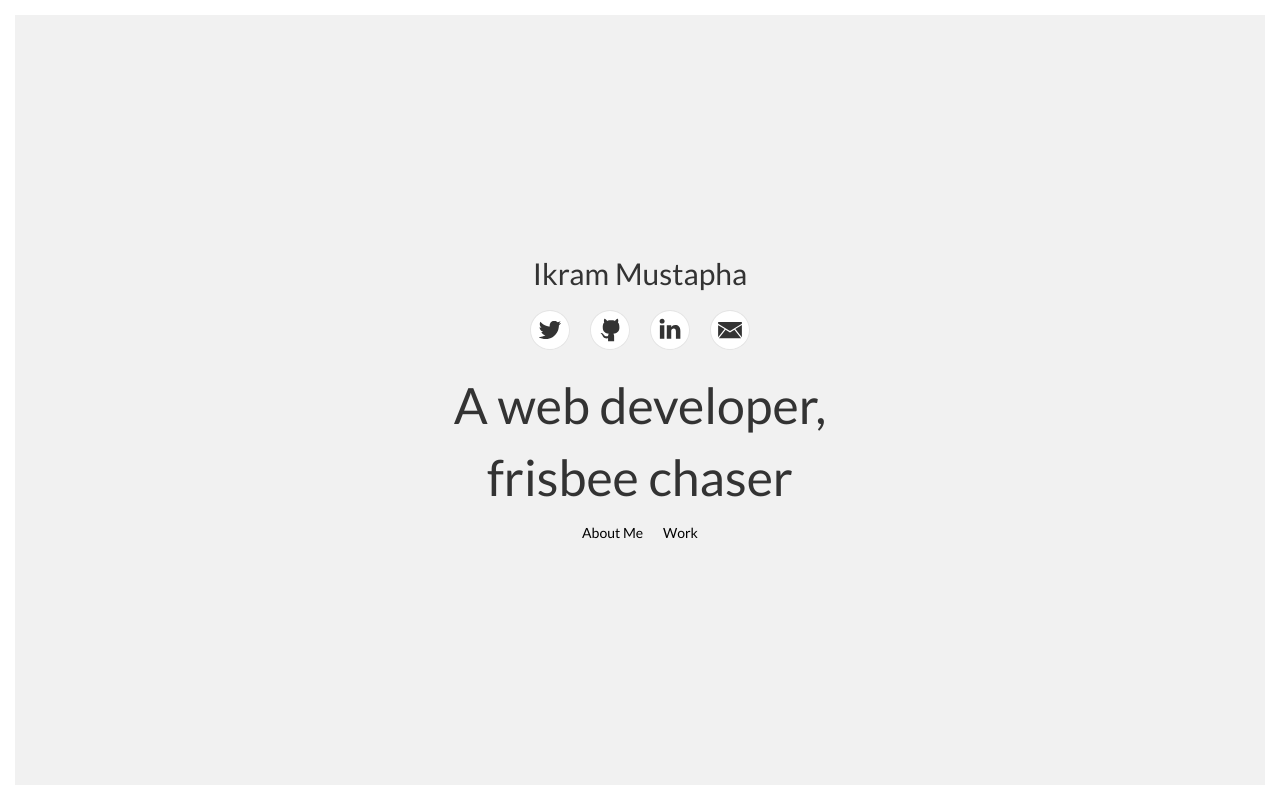
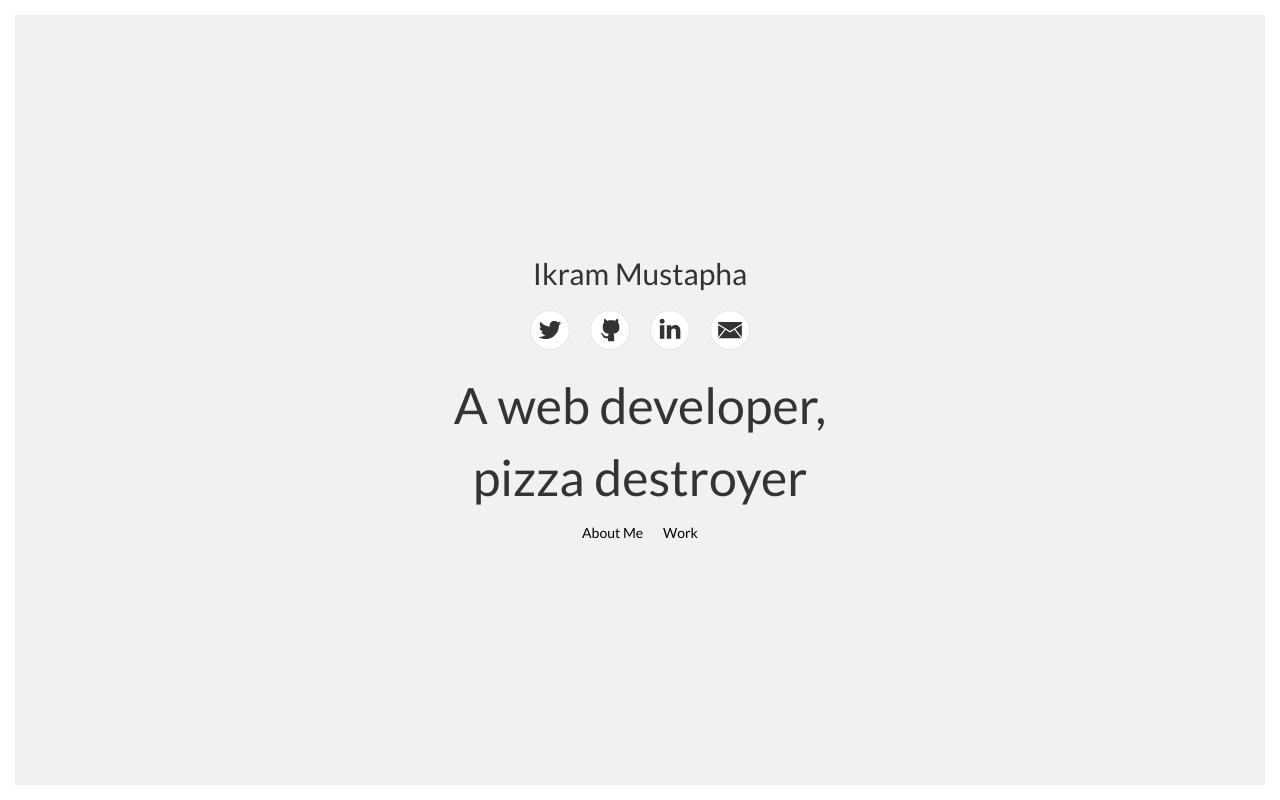
Before and after one commit to CrimsonPug/deployed-portfolio, a React (Create React App) app: page / in a window 1280 px wide. Built offline with nearby package versions, Linux system fonts and the light colour scheme.

Commit message:
roles added

```diff
--- a/src/components/App.js
+++ b/src/components/App.js
@@ -7,8 +7,35 @@ import GitHub from './../img/socialIcon/gitHub.svg';
 import Linkedin from './../img/socialIcon/linked.svg';
 import Email from './../img/socialIcon/email.svg';
 
+const fun = ['frisbee chaser', 'casual scuba diver','sloppy sushi maker','Hufflepuff advocate','pizza destroyer']
+    let prevWord;
+    let currentWord;
+
 class App extends Component {
+    constructor(){
+    super();
+    this.state = {
+      role: 'frisbee chaser'
+    }
+  }
+  componentDidMount(){
+
+    setInterval(()=>{
+       prevWord = currentWord;
+
+      currentWord === fun[Math.floor(Math.random() * ((fun.length-1) - 0 + 1)) + 0]
+
+      if (prevWord === currentWord){
+            currentWord = fun[Math.floor(Math.random() * ((fun.length-1) - 0 + 1)) + 0];
+        };
+      console.log(currentWord);
+      this.setState({
+        role: currentWord
+      })
+    },1000);
+  }
   render() {
+     const role = this.state.role;
     return (
       <div className="App">
         <div className="home-wrapper">
@@ -39,7 +66,7 @@ class App extends Component {
               </ul>
             </div>
             <p className="home-title">A web developer,</p>
-            <p className="home-title">frisbee chaser</p>
+            <p className="home-title">{this.state.role}</p>
             <nav className="nav-homepage">
               <ul>
                 <li>
```
